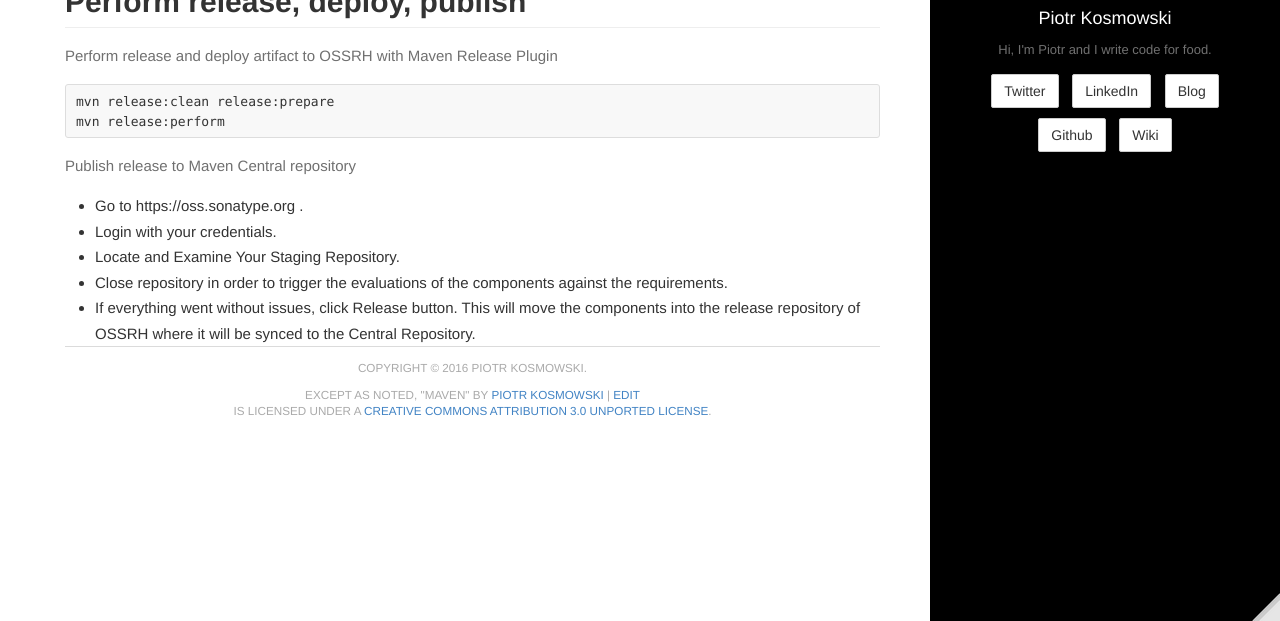
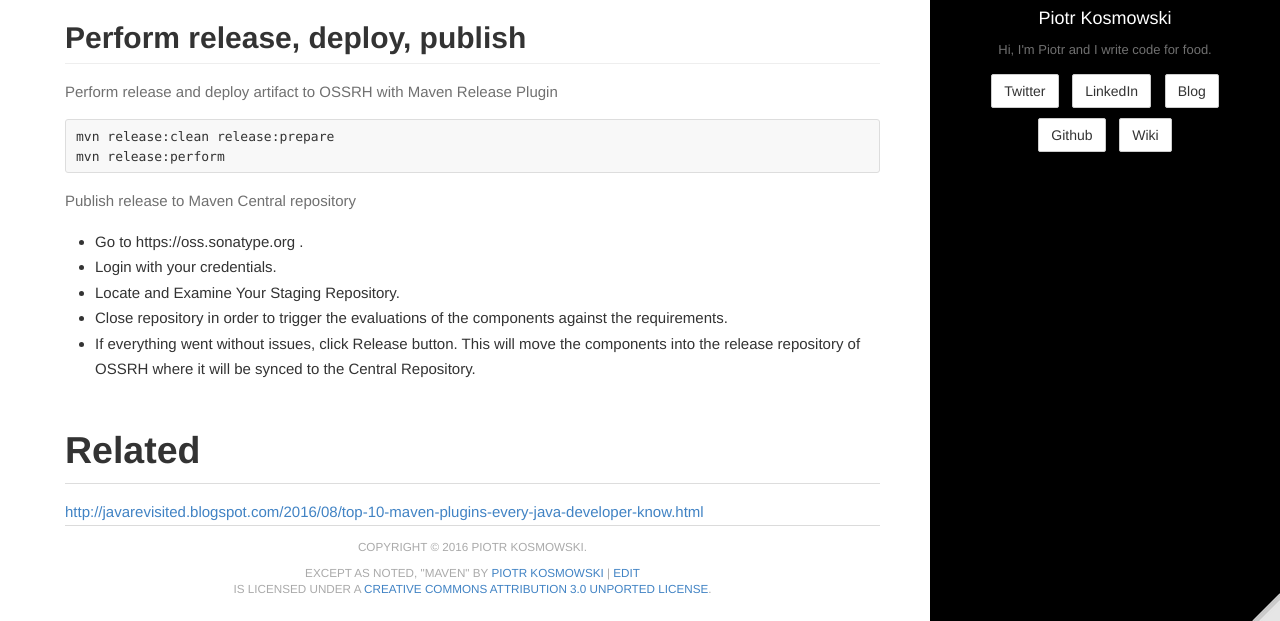
Before and after one commit to kospiotr/kospiotr.github.io, a Jekyll site: the page built from wiki/maven.md, in a window 1280 px wide and 900 px high, scrolled down 11443 px, cut to the strip 279-900 px from the top of the window. Built offline with Jekyll 4.4.1, drawn with Linux system fonts in a browser that asks for light colours.

Commit message:
Update maven.md

```diff
--- a/wiki/maven.md
+++ b/wiki/maven.md
@@ -502,3 +502,7 @@
 - Locate and Examine Your Staging Repository.
 - Close repository in order to trigger the evaluations of the components against the requirements.
 - If everything went without issues, click Release button. This will move the components into the release repository of OSSRH where it will be synced to the Central Repository.
+
+# Related
+
+[http://javarevisited.blogspot.com/2016/08/top-10-maven-plugins-every-java-developer-know.html](http://javarevisited.blogspot.com/2016/08/top-10-maven-plugins-every-java-developer-know.html)
```
